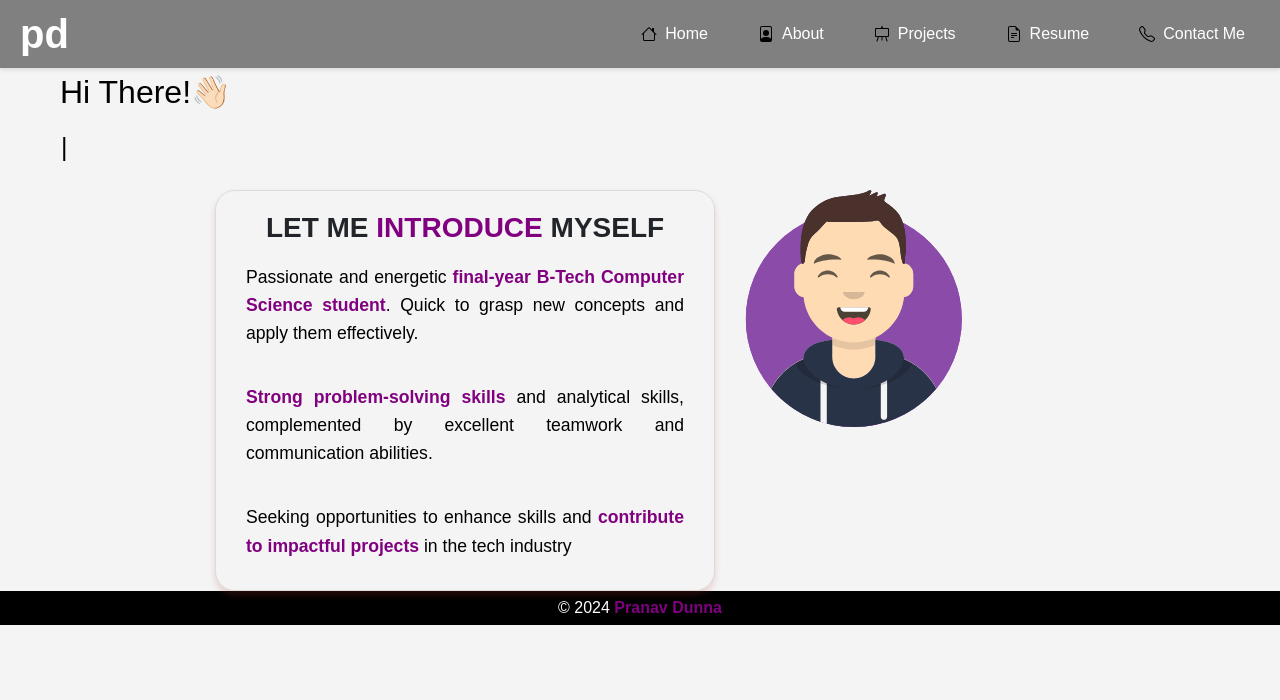
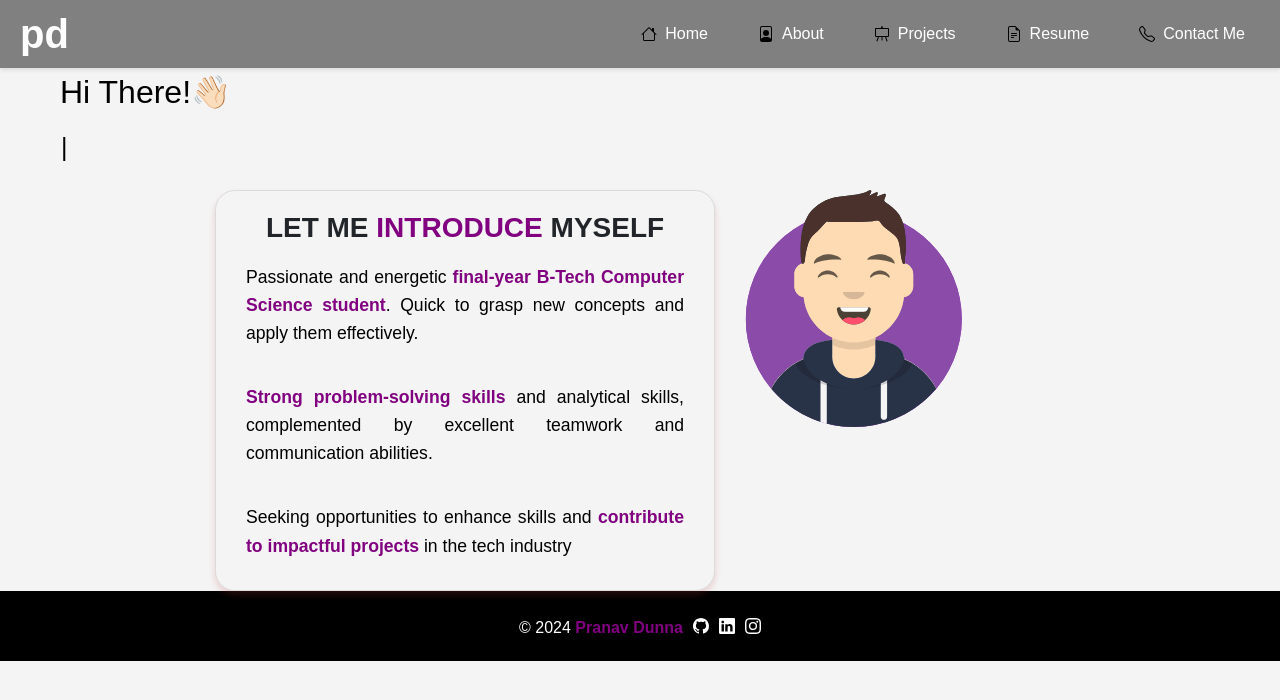
Before and after one commit to pranav02082003/Latest-Portfolio, a React (Create React App) app: page / in a window 1280 px wide. Shown: the top 700 px of the page. Built offline with nearby package versions, Linux system fonts and the light colour scheme.

Commit message:
footer updated

```diff
--- a/src/Components/About/About.js
+++ b/src/Components/About/About.js
@@ -9,7 +9,7 @@
     return (
         <div>
             <div>
-                <motion.h1 initial={{ y: "100%" }} animate={{ y: 0 }} exit={{ y: "-100%" }} transition={{ duration: 0.25 }} delay={0} className='about-mainheading'>ABOUT ME</motion.h1>
+                <motion.h1 initial={{ y: "100%" }} animate={{ y: 0 }} exit={{ y: "-100%" }} transition={{ duration: 0.25 }} delay={0} className='about-mainheading'>ABOUT<span className='yellow'> ME</span></motion.h1>
                 <motion.div initial={{ y: "50px", opacity: 0 }} animate={{ y: 0, opacity: 1 }} exit={{ y: "-50px", opacity: 0, transition: { duration: 0.25, ease: "easeInOut", delay: 0 } }} transition={{ duration: 0.75, ease: "easeInOut" }} className='about-firstdiv'>
                     <div className='first-div card box-shadow about-card'>
                         <h3 className='main-content card-text '>KNOW WHO <span className='yellow'>I'M </span></h3>
@@ -25,14 +25,14 @@
                 </motion.div>
             </div>
             <div>
-                <div  className='about-mainheading'>
+                <div className='about-mainheading'>
                     <h1>PROFESSIONAL <span className='yellow'>SKILLSET</span></h1>
                 </div>
                 <div>
                     <Skills />
                 </div>
             </div>
-            <Footer/>
+            <Footer />
         </div>
     )
 }
--- a/src/Components/Footer/Footer.css
+++ b/src/Components/Footer/Footer.css
@@ -3,4 +3,21 @@
     padding: 5px;
     background-color: black;
     color: white;
+    align-items: center;
+    align-content: center;
+    justify-content: center;
+    justify-items: center;
 }
+
+.para-footer{
+    color: white;
+    margin-top: 20px;
+
+}
+
+
+
+.svg-footer{
+    margin-left: 10px;
+    color: white;
+}
--- a/src/Components/Footer/Footer.js
+++ b/src/Components/Footer/Footer.js
@@ -5,8 +5,26 @@
   const year = new Date().getFullYear();
   return (
 
-    <div>
-      <p className='footer-para'>&copy; {year} <span className='yellow'>Pranav Dunna</span></p>
+    <div className='d-flex footer-para'>
+      <p className='para-footer'>&copy; {year} <span className='yellow'>Pranav Dunna</span></p>
+      <div className='svg-footer'>
+        <svg xmlns="http://www.w3.org/2000/svg" width="16" height="16" fill="white" class="bi bi-github" viewBox="0 0 16 16">
+          <path d="M8 0C3.58 0 0 3.58 0 8c0 3.54 2.29 6.53 5.47 7.59.4.07.55-.17.55-.38 0-.19-.01-.82-.01-1.49-2.01.37-2.53-.49-2.69-.94-.09-.23-.48-.94-.82-1.13-.28-.15-.68-.52-.01-.53.63-.01 1.08.58 1.23.82.72 1.21 1.87.87 2.33.66.07-.52.28-.87.51-1.07-1.78-.2-3.64-.89-3.64-3.95 0-.87.31-1.59.82-2.15-.08-.2-.36-1.02.08-2.12 0 0 .67-.21 2.2.82.64-.18 1.32-.27 2-.27s1.36.09 2 .27c1.53-1.04 2.2-.82 2.2-.82.44 1.1.16 1.92.08 2.12.51.56.82 1.27.82 2.15 0 3.07-1.87 3.75-3.65 3.95.29.25.54.73.54 1.48 0 1.07-.01 1.93-.01 2.2 0 .21.15.46.55.38A8.01 8.01 0 0 0 16 8c0-4.42-3.58-8-8-8" />
+        </svg>
+      </div>
+      <div className='svg-footer'>
+        <svg xmlns="http://www.w3.org/2000/svg" width="16" height="16" fill="white" class="bi bi-linkedin" viewBox="0 0 16 16">
+          <path d="M0 1.146C0 .513.526 0 1.175 0h13.65C15.474 0 16 .513 16 1.146v13.708c0 .633-.526 1.146-1.175 1.146H1.175C.526 16 0 15.487 0 14.854zm4.943 12.248V6.169H2.542v7.225zm-1.2-8.212c.837 0 1.358-.554 1.358-1.248-.015-.709-.52-1.248-1.342-1.248S2.4 3.226 2.4 3.934c0 .694.521 1.248 1.327 1.248zm4.908 8.212V9.359c0-.216.016-.432.08-.586.173-.431.568-.878 1.232-.878.869 0 1.216.662 1.216 1.634v3.865h2.401V9.25c0-2.22-1.184-3.252-2.764-3.252-1.274 0-1.845.7-2.165 1.193v.025h-.016l.016-.025V6.169h-2.4c.03.678 0 7.225 0 7.225z" />
+        </svg>
+      </div>
+      <div className='svg-footer'>
+        <svg xmlns="http://www.w3.org/2000/svg" width="16" height="16" fill="white" class="bi bi-instagram" viewBox="0 0 16 16">
+          <path d="M8 0C5.829 0 5.556.01 4.703.048 3.85.088 3.269.222 2.76.42a3.9 3.9 0 0 0-1.417.923A3.9 3.9 0 0 0 .42 2.76C.222 3.268.087 3.85.048 4.7.01 5.555 0 5.827 0 8.001c0 2.172.01 2.444.048 3.297.04.852.174 1.433.372 1.942.205.526.478.972.923 1.417.444.445.89.719 1.416.923.51.198 1.09.333 1.942.372C5.555 15.99 5.827 16 8 16s2.444-.01 3.298-.048c.851-.04 1.434-.174 1.943-.372a3.9 3.9 0 0 0 1.416-.923c.445-.445.718-.891.923-1.417.197-.509.332-1.09.372-1.942C15.99 10.445 16 10.173 16 8s-.01-2.445-.048-3.299c-.04-.851-.175-1.433-.372-1.941a3.9 3.9 0 0 0-.923-1.417A3.9 3.9 0 0 0 13.24.42c-.51-.198-1.092-.333-1.943-.372C10.443.01 10.172 0 7.998 0zm-.717 1.442h.718c2.136 0 2.389.007 3.232.046.78.035 1.204.166 1.486.275.373.145.64.319.92.599s.453.546.598.92c.11.281.24.705.275 1.485.039.843.047 1.096.047 3.231s-.008 2.389-.047 3.232c-.035.78-.166 1.203-.275 1.485a2.5 2.5 0 0 1-.599.919c-.28.28-.546.453-.92.598-.28.11-.704.24-1.485.276-.843.038-1.096.047-3.232.047s-2.39-.009-3.233-.047c-.78-.036-1.203-.166-1.485-.276a2.5 2.5 0 0 1-.92-.598 2.5 2.5 0 0 1-.6-.92c-.109-.281-.24-.705-.275-1.485-.038-.843-.046-1.096-.046-3.233s.008-2.388.046-3.231c.036-.78.166-1.204.276-1.486.145-.373.319-.64.599-.92s.546-.453.92-.598c.282-.11.705-.24 1.485-.276.738-.034 1.024-.044 2.515-.045zm4.988 1.328a.96.96 0 1 0 0 1.92.96.96 0 0 0 0-1.92m-4.27 1.122a4.109 4.109 0 1 0 0 8.217 4.109 4.109 0 0 0 0-8.217m0 1.441a2.667 2.667 0 1 1 0 5.334 2.667 2.667 0 0 1 0-5.334" />
+        </svg>
+      </div>
+
+
+
     </div>
   )
 }
```
Also changed, not shown: src/Components/Contact/Contact.js (added, +7 -0 lines).
